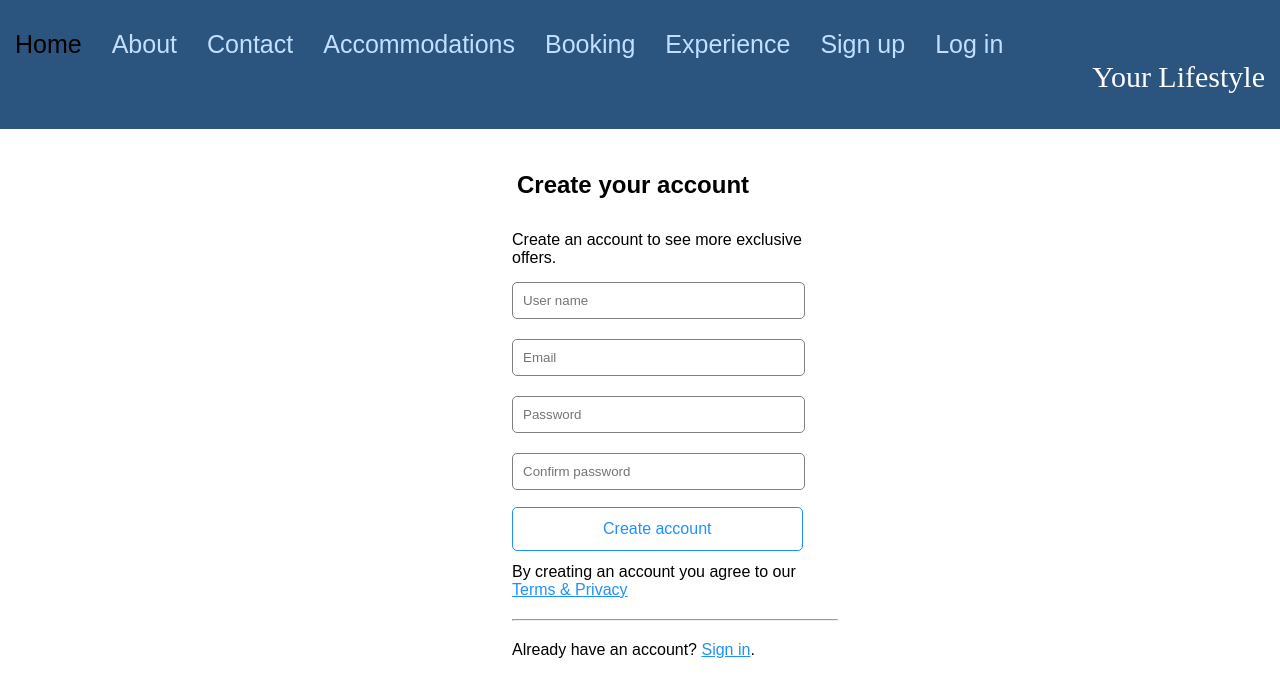
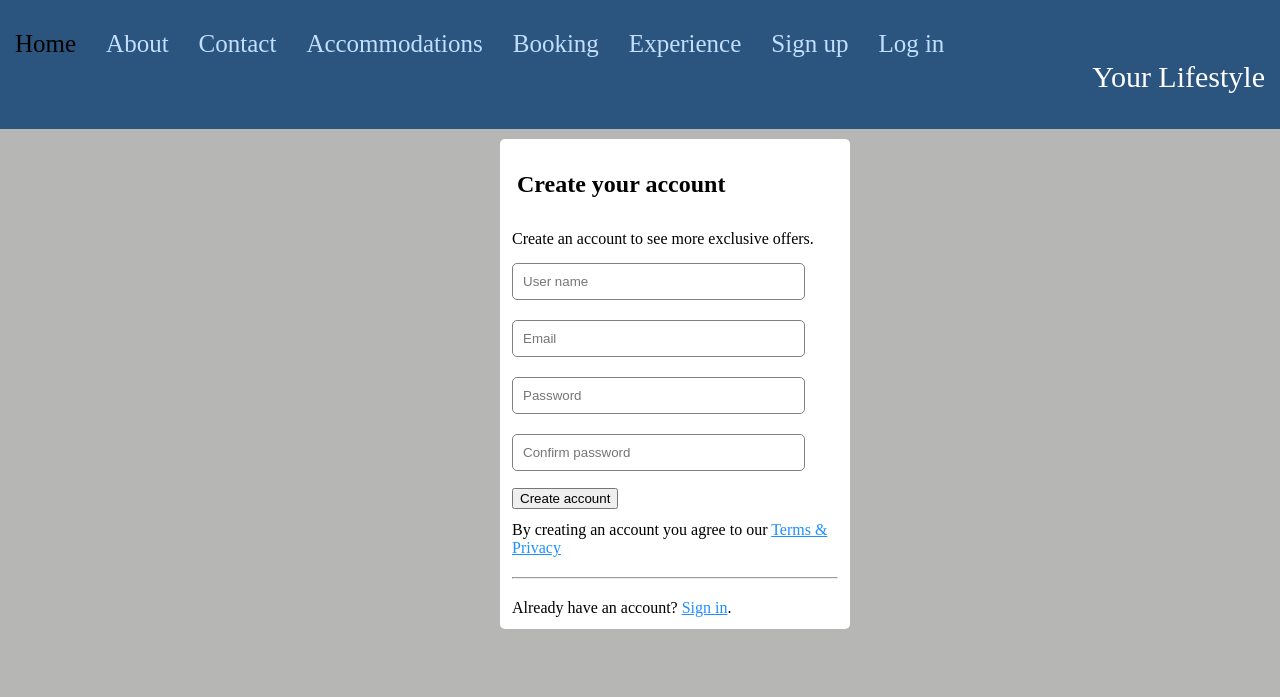
Before and after one commit to hnsemage/Final-Assignment-Web, a PHP site: page /registration.html in a window 1280 px wide. Shown: the top 697 px of the page. Run offline with PHP 8.4, Linux system fonts and the light colour scheme.

Commit message:
Update style.css

```diff
--- a/style.css
+++ b/style.css
@@ -1,6 +1,6 @@
 body{
-			font-family: Arial,Helvetica,sans-serif;
-      color: black;
+			 background-color:#B6B6B4;
+       color: black;
 
 		}
 
@@ -10,6 +10,7 @@ body{
    h2
    {
     margin-left: 5px;
+
    }
   input[type=text],input[type=password]{
               width: 90%;
@@ -28,7 +29,7 @@ body{
         	 box-shadow: 1px 1px 4px dodgerblue;
         }
 
-        input[type=button]
+        input[type=submit]
         {
         	border:1px solid dodgerblue;
         	border-radius: 5px;
@@ -38,7 +39,7 @@ body{
         	font-size: 16px;
         	 transition-duration: 0.4s;
         }
-		input[type=button]:hover
+		input[type=submit]:hover
 		{
         	border:1px solid dodgerblue;
         	background-color: dodgerblue;
```
